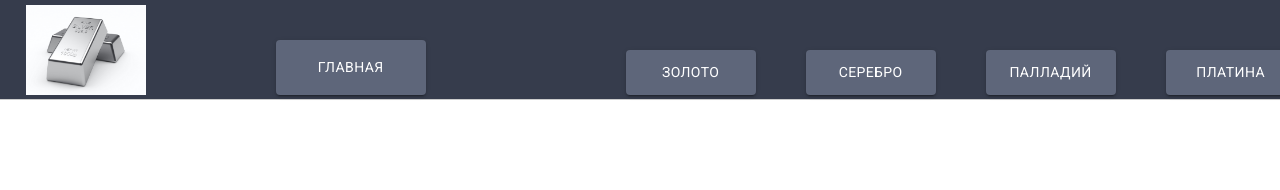
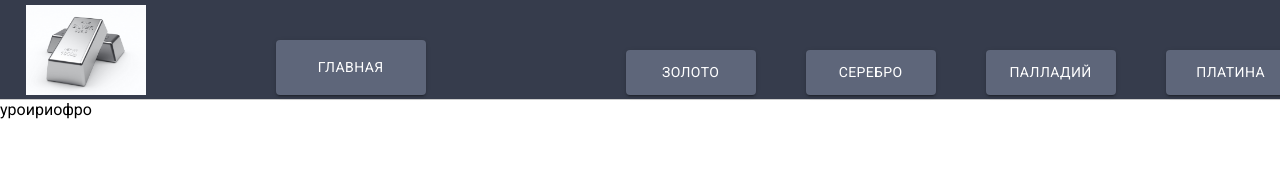
Before and after one commit to Project-practice-sec-sem/Front, a React (Vite) app: page / in a window 1280 px wide. Shown: the top 190 px of the page. Built offline with nearby package versions, Linux system fonts and the light colour scheme.

Commit message:
add .idea to gitignore file

```diff
--- a/src/app/App.jsx
+++ b/src/app/App.jsx
@@ -2,12 +2,13 @@ import {Header} from "../widgets/Header/Header.jsx";
 import '../../index.css'
 import {ThemeProvider} from "@mui/material";
 import {theme} from "../shared/style/theme/index.ts";
+import { Footer } from '../widgets/Footer/Footer.jsx';
 
 const App  = () => {
   return (
       <ThemeProvider theme={theme}>
           <Header />
-
+          <Footer />
       </ThemeProvider>
   )
 }
--- /dev/null
+++ b/src/widgets/Footer/Footer.jsx
@@ -0,0 +1,8 @@
+export const Footer = () => {
+  return (
+    <>
+    <div>уроириофро</div>
+    </>
+  )
+
+}
```
Also changed, not shown: 1 other file (tests, documents, lock files or other folders).
